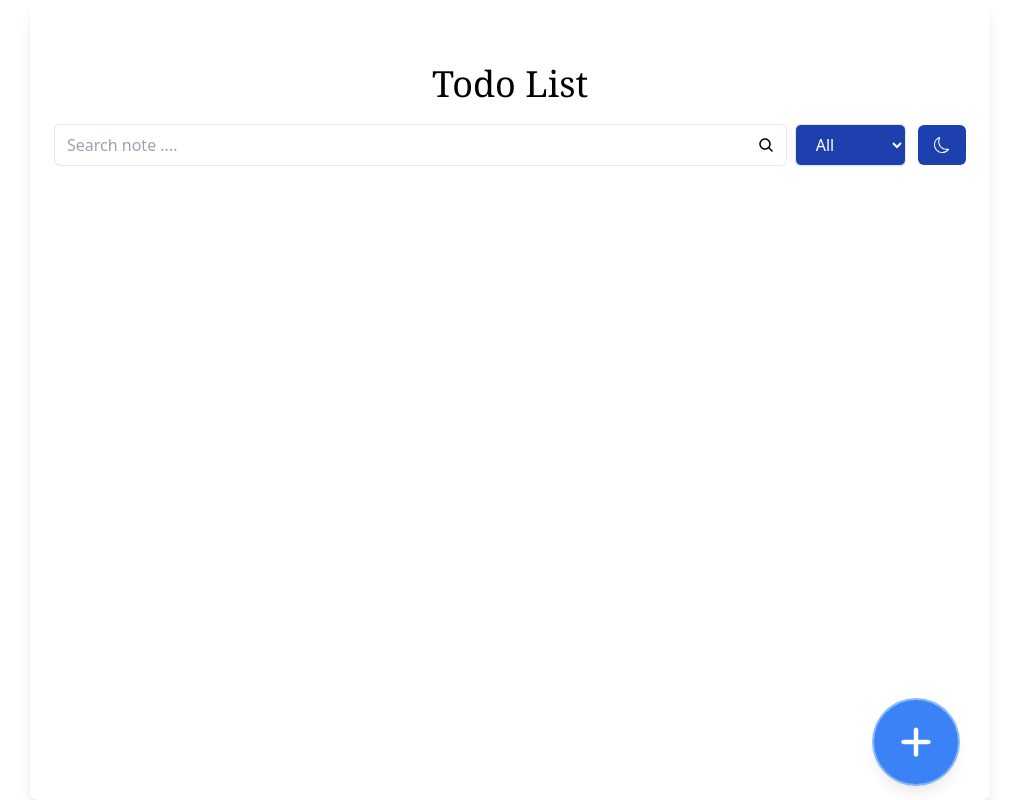
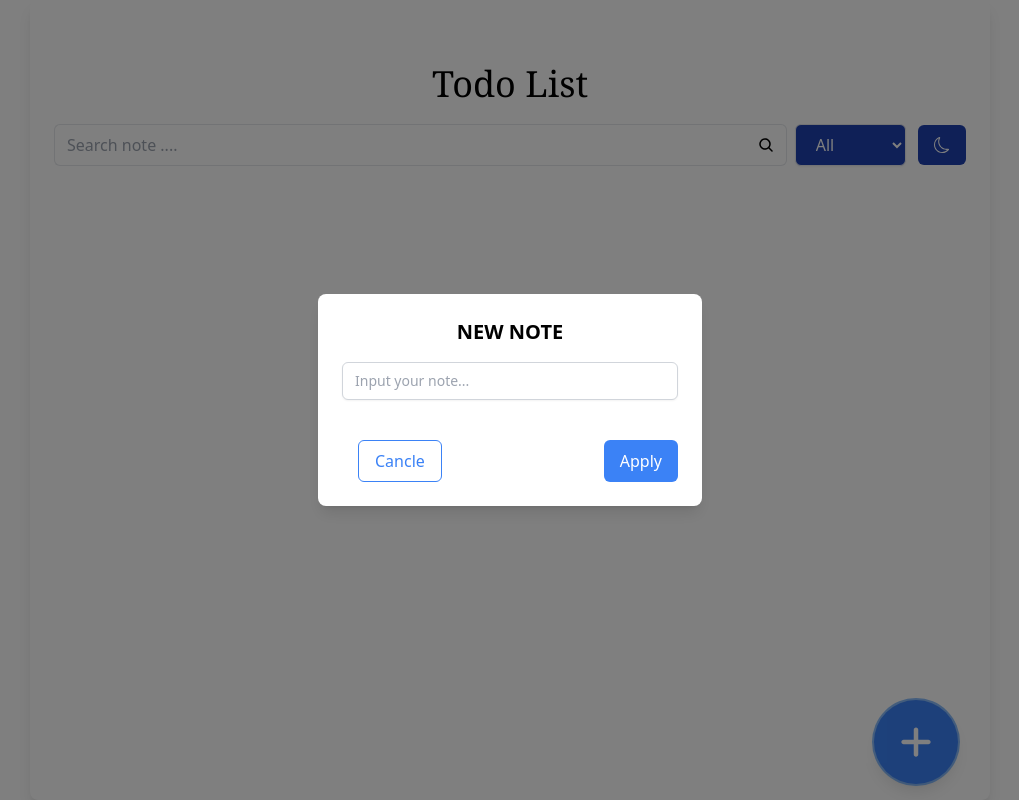
Before and after one commit to shadabkhan16/todo, a React (Vite) app: page / in a window 1280 px wide. Both pictures are taken after a click on the button 1046 px from the left and 742 px from the top of the page. Shown: the whole page, without its empty margins (130-1149 px from the left). Built offline with nearby package versions, Linux system fonts and the light colour scheme.

Commit message:
add notes

```diff
--- a/package.json
+++ b/package.json
@@ -10,9 +10,12 @@
     "preview": "vite preview"
   },
   "dependencies": {
+    "@reduxjs/toolkit": "^2.2.7",
     "react": "^18.3.1",
     "react-dom": "^18.3.1",
-    "react-icons": "^5.3.0"
+    "react-icons": "^5.3.0",
+    "react-redux": "^9.1.2",
+    "redux": "^5.0.1"
   },
   "devDependencies": {
     "@eslint/js": "^9.9.0",
--- a/src/components/AddTodo.jsx
+++ b/src/components/AddTodo.jsx
@@ -1,14 +1,72 @@
-
 import { FaPlus } from "react-icons/fa6";
+import { useState } from "react";
 
 const AddTodo = () => {
+    const [isOpen, setIsOpen] = useState(false);
+    const [newNote, setNewNote] = useState("")
+    const [notes, setNotes] = useState([])
+
+
+    const togglePopup = () => {
+        setIsOpen(!isOpen);
+    };
+
+    const handleSubmit = (event) => {
+        event.preventDefault();
+        // Handle form submission logic here
+        console.log("before", newNote)
+        console.log(notes)
+        setNotes([...notes, newNote])
+        console.log(notes)
+        togglePopup(); // Close the popup after submission
+
+    };
+
+
+
     return (
         <div>
-            <button
+            <button onClick={togglePopup}
                 className="fixed  text-4xl bottom-4 right-16 md:right-28 lg:right-48 bg-blue-500 text-white p-6 rounded-full shadow-lg hover:bg-blue-600 focus:outline-none focus:ring-2 focus:ring-blue-400 focus:ring-opacity-75"
             >
                 <FaPlus />
             </button>
+            {isOpen && (
+                <div className="fixed inset-0 bg-black bg-opacity-50 flex items-center justify-center">
+                    <div className="bg-white p-6 rounded-lg shadow-lg max-w-sm w-full">
+                        <h2 className="text-xl font-semibold mb-4 text-center">NEW NOTE</h2>
+                        <form onSubmit={handleSubmit}>
+                            <label className="block mb-2">
+
+                                <input
+                                    type="text"
+                                    placeholder="Input your note..."
+                                    required
+                                    className="mt-1 block w-full px-3 py-2 border border-gray-300 rounded-md shadow-sm focus:outline-none focus:ring-indigo-500 focus:border-indigo-500 sm:text-sm"
+                                    onChange={(e) => setNewNote(e.target.value)}
+                                />
+                            </label>
+
+                            <div className=" flex justify-between mt-10">
+
+                                <button
+                                    type="button"
+                                    onClick={togglePopup}
+                                    className="ml-4 text-blue-500  px-4 py-2 rounded-md border border-blue-500  hover:text-blue-600  hover:border-blue-600"
+                                >
+                                    Cancle
+                                </button>
+                                <button
+                                    type="submit"
+                                    className="bg-blue-500 text-white px-4 py-2 rounded-md hover:bg-blue-600 focus:outline-none focus:ring-2 focus:ring-blue-400 focus:ring-opacity-75"
+                                >
+                                    Apply
+                                </button>
+                            </div>
+                        </form>
+                    </div>
+                </div>
+            )}
         </div>
     )
 }
--- a/src/components/TodoList.jsx
+++ b/src/components/TodoList.jsx
@@ -63,8 +63,6 @@ const TodoList = () => {
                     </button>
                 </div>
             </div>
-
-
             <AddTodo />
 
         </div >
```
Also changed, not shown: 1 other file (tests, documents, lock files or other folders).
